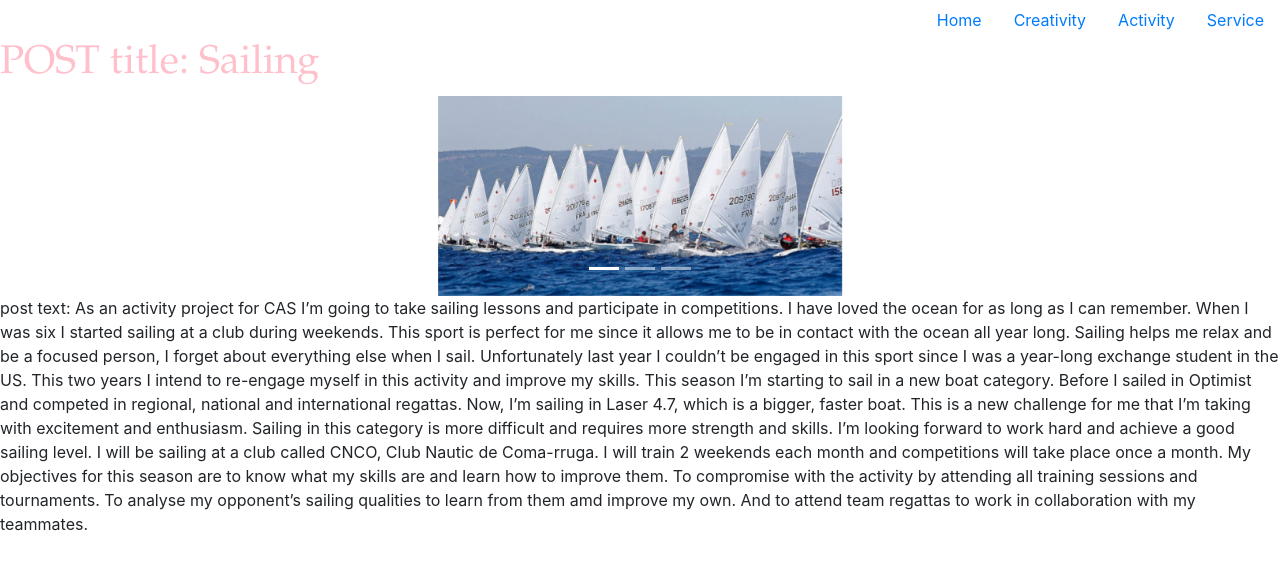
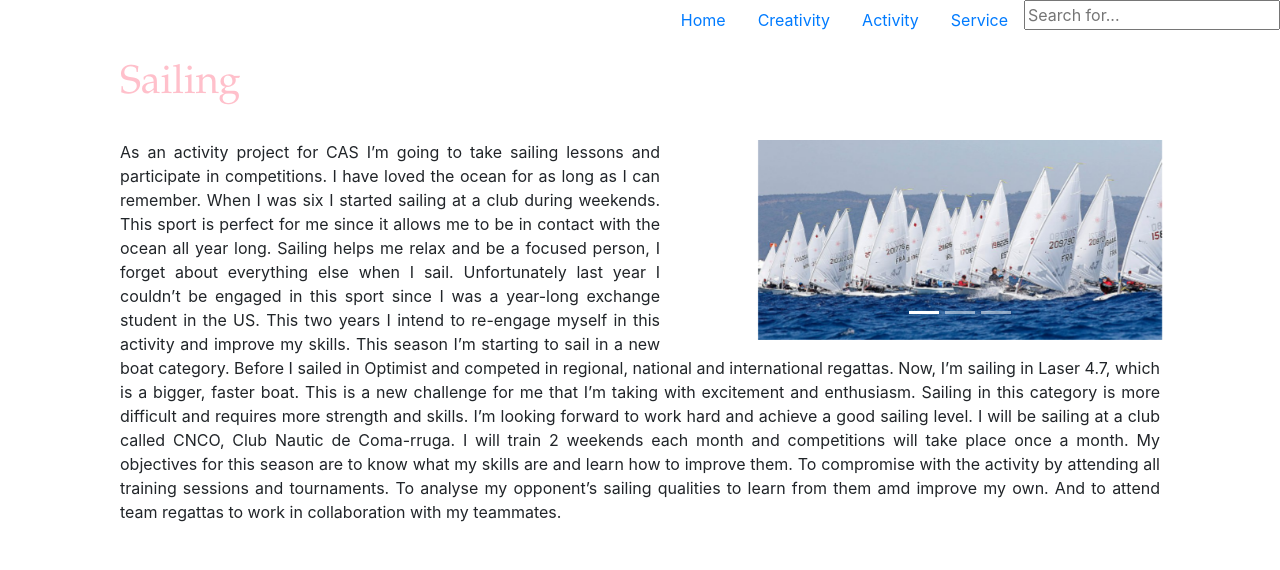
Before and after one commit to Miapulido/CASblog, a Flask app: page /post/1 in a window 1280 px wide. Shown: the top 570 px of the page. Run offline with Flask 2, Linux system fonts and the light colour scheme; data comes from the database, SQL or seed files in the repository; some libraries are stand-ins or nearby versions.

Commit message:
early search bar, text and style changes

```diff
--- a/application.py
+++ b/application.py
@@ -1,5 +1,6 @@
 from flask import Flask
 from flask import render_template
+from flask import request
 
 app = Flask(__name__)
 
@@ -12,18 +13,22 @@ def get_db_connection():
     conn_c = conn.cursor()
     return conn_c
 
-def lookup_posts_for_template(category_name):
+def lookup_posts_for_template(category_name, query=None):
     import math
 
     conn_c = get_db_connection()
 
     posts_query = 'SELECT * FROM posts p'
-    if category_name != 'home':
+    if category_name not in ['home', 'search']:
         posts_query += ' INNER JOIN post_categories pc ON p.post_id = pc.post_id AND pc.category = ?'
+    if category_name == 'search':
+        posts_query += ' WHERE post_text LIKE ?'
     posts_query += ' ORDER BY post_date DESC'
 
-    if category_name != 'home':
+    if category_name not in ['home', 'search']:
         conn_c.execute(posts_query, (category_name,))
+    elif category_name == 'search':
+        conn_c.execute(posts_query, ('%' + query + '%',))
     else:
         conn_c.execute(posts_query)
 
@@ -72,6 +77,15 @@ def service():
                                          , num_of_posts=for_template['num_of_posts']
                                          , num_of_columns=for_template['num_of_columns']
                                          , num_of_placeholders=for_template['num_of_placeholders'])
+
+@app.route('/search')
+def search():
+    query = request.args.get('q')
+    for_template = lookup_posts_for_template('search', query)
+    return render_template('search.html', posts_info=for_template['posts_info']
+                                        , num_of_posts=for_template['num_of_posts']
+                                        , num_of_columns=for_template['num_of_columns']
+                                        , num_of_placeholders=for_template['num_of_placeholders'])
 
 @app.route('/post/<post_id>')
 def post(post_id):
--- a/static/css/main.css
+++ b/static/css/main.css
@@ -28,3 +28,22 @@ img:hover {
 .hidden {
   display: none
 }
+
+.post_p {
+  text-align: justify;
+  margin-left: 100px;
+  margin-right: 100px;
+}
+
+.post_h1 {
+  margin-left: 100px;
+}
+
+.content_body {
+  margin: 20px;
+}
+
+#carouselExampleIndicators {
+  float: right;
+  width: 600px;
+}
--- a/templates/activity.html
+++ b/templates/activity.html
@@ -1,5 +1,5 @@
 {% extends "layout.html" %}
 {% block content %}
-  <h1>ACTIVITY: Hello, World!</h1>
+  <h1>Activity</h1>
   <div><p>Put info here...</p></div>
 {% endblock %}
--- a/templates/creativity.html
+++ b/templates/creativity.html
@@ -1,5 +1,5 @@
 {% extends "layout.html" %}
 {% block content %}
-  <h1>CREATIVITY: Hello, World!</h1>
+  <h1>Creativity</h1>
   <div><p>Put info here...</p></div>
 {% endblock %}
--- a/templates/home.html
+++ b/templates/home.html
@@ -1,5 +1,5 @@
 {% extends "layout.html" %}
 {% block content %}
-  <h1>HOME: Hello, World!</h1>
+  <h1>Mia's CAS project</h1>
   <div><p>Put info here...</p></div>
 {% endblock %}
--- a/templates/layout.html
+++ b/templates/layout.html
@@ -23,7 +23,11 @@
       <li class="nav-item">
         <a class="nav-link" href="/service">Service</a>
       </li>
+      <li class="nav-item">
+        <input type="text" placeholder="Search for...">
+      </li>
     </ul>
+    <div class="content_body">
       {% block content %}
       {% endblock %}
       {% block grid %}
@@ -54,10 +58,18 @@
         {% endif %}
         </div>
       {% endblock %}
+    </div>
     <!-- JavaScript for Bootstrap -->
     <!-- jQuery first, then Popper.js, then Bootstrap JS -->
     <script src="https://code.jquery.com/jquery-3.2.1.slim.min.js" integrity="sha384-KJ3o2DKtIkvYIK3UENzmM7KCkRr/rE9/Qpg6aAZGJwFDMVNA/GpGFF93hXpG5KkN" crossorigin="anonymous"></script>
     <script src="https://cdnjs.cloudflare.com/ajax/libs/popper.js/1.12.3/umd/popper.min.js" integrity="sha384-vFJXuSJphROIrBnz7yo7oB41mKfc8JzQZiCq4NCceLEaO4IHwicKwpJf9c9IpFgh" crossorigin="anonymous"></script>
     <script src="https://maxcdn.bootstrapcdn.com/bootstrap/4.0.0-beta.2/js/bootstrap.min.js" integrity="sha384-alpBpkh1PFOepccYVYDB4do5UnbKysX5WZXm3XxPqe5iKTfUKjNkCk9SaVuEZflJ" crossorigin="anonymous"></script>
+    <script>
+      $("input").keypress(function(e) {
+        if (e.which == 13) {
+          window.location.replace('http://127.0.0.1:5000/search?q=' + $("input").val())
+        }
+      });
+    </script>
   </body>
 </html>
--- a/templates/post.html
+++ b/templates/post.html
@@ -1,6 +1,7 @@
 {% extends "layout.html" %}
 {% block content %}
-  <h1>POST title: {{ post_title }}</h1>
+  <h1 class="post_h1">{{ post_title }}</h1>
+  <br/>
   <div id="carouselExampleIndicators" class="carousel slide" data-ride="carousel">
     <ol class="carousel-indicators">
       {% for i in range(num_imgs) %}
@@ -23,7 +24,7 @@
       <span class="sr-only">Next</span>
     </a>
   </div>
-  <p>post text: {{ post_text }}</p>
+  <p class="post_p">{{ post_text }}</p>
 {% endblock %}
 {% block grid %}
 {% endblock %}
--- a/templates/service.html
+++ b/templates/service.html
@@ -1,5 +1,5 @@
 {% extends "layout.html" %}
 {% block content %}
-  <h1>SERVICE: Hello, World!</h1>
+  <h1>Service</h1>
   <div><p>Put info here...</p></div>
 {% endblock %}
```
Also changed, not shown: templates/search.html (added, +9 -0 lines), static/img/post_7_2.jpg (deleted), 1 other file. Lines whose indentation alone changed are shown as unchanged.
